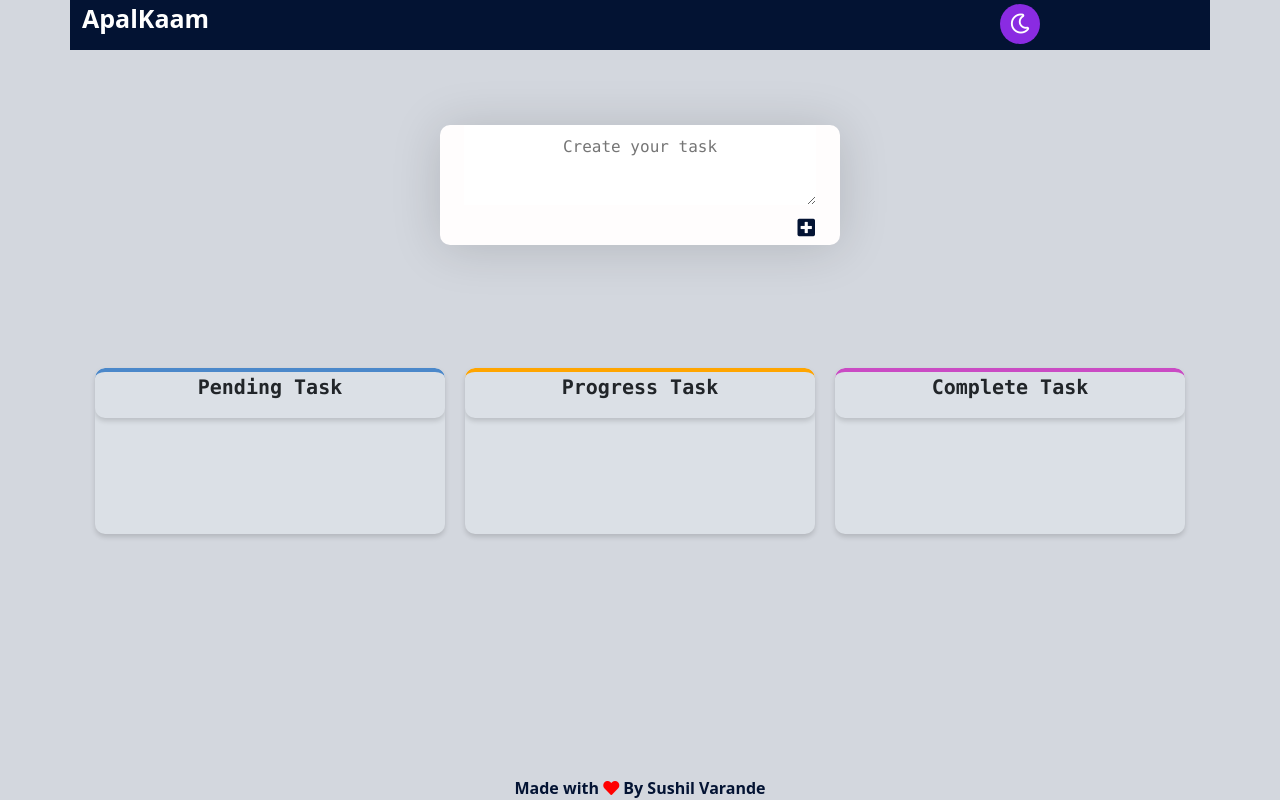
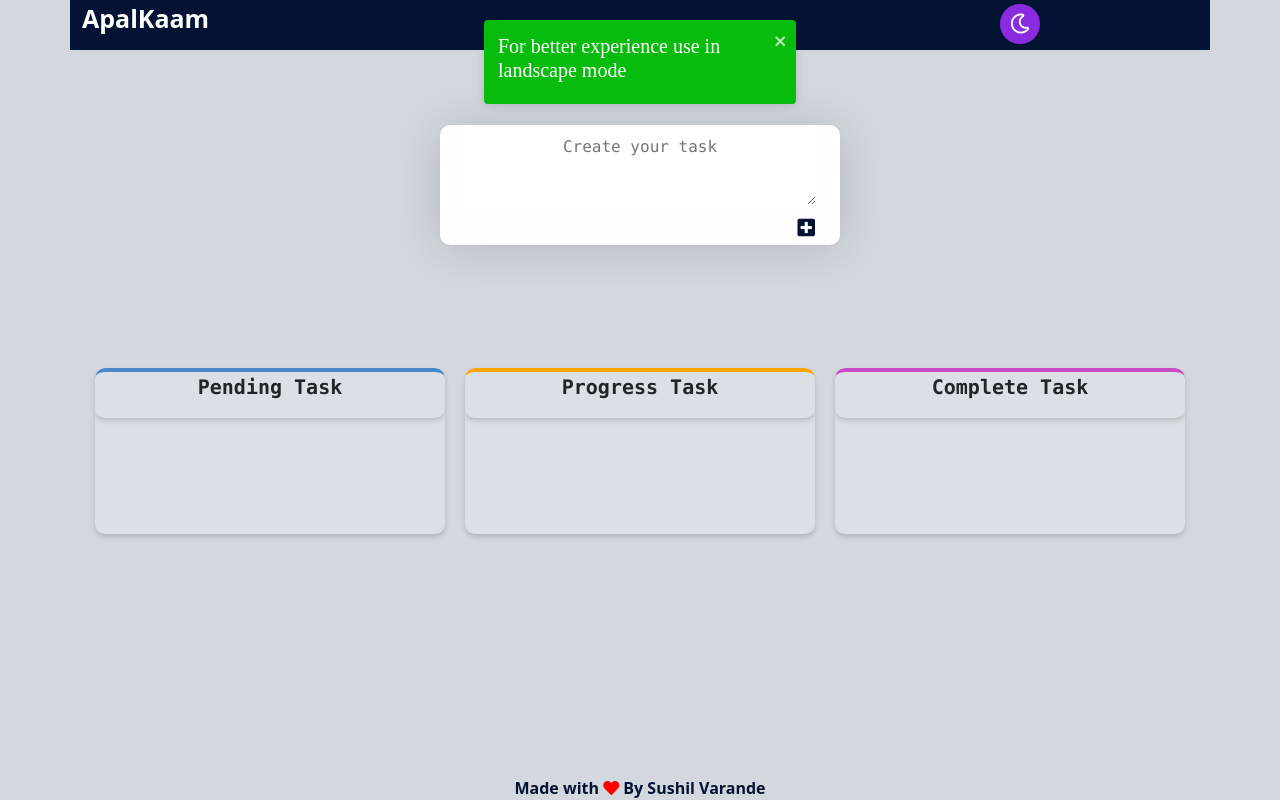
Before and after one commit to sushil15/ApalKaam, a React (Create React App) app: page / in a window 1280 px wide. Built offline with nearby package versions, Linux system fonts and the light colour scheme.

Commit message:
Add files via upload

```diff
--- a/src/components/MainApp.jsx
+++ b/src/components/MainApp.jsx
@@ -42,12 +42,13 @@ const MainApp=()=>{
     })
 
     useEffect(()=>{
+    notify("For better experience use in landscape mode");
    JSON.parse(localStorage.getItem("taskData"))!==null?
    setTaskData(JSON.parse(localStorage.getItem("taskData"))):
    setTaskData(taskData);
     },[])
 
-    const notify = () => toast.success(<h5 style={{fontFamily:"cursive"}}>New task added</h5>, {
+    const notify = (msg) => toast.success(<h5 style={{fontFamily:"cursive"}}>{msg}</h5>, {
       position: "top-center",
       autoClose: 3000,
       hideProgressBar: false,
@@ -64,7 +65,7 @@ const MainApp=()=>{
         tempData.columns.pendingTask.tasks.push(task);
         localStorage.setItem("taskData",JSON.stringify(tempData));
         setTaskData(tempData);
-        notify();
+        notify("New task added");
 
       }
     }
@@ -141,6 +142,7 @@ const MainApp=()=>{
               <TaskCreate getPendingTask={getPendingTask}/>
             </div>
                <DragDropContext onDragEnd={(res)=>handleDragEnd(res)}>
+
                <Droppable droppableId={"droppable1"} type={"column_swap"} direction={view}>
                 {
                (provided)=>(
```
